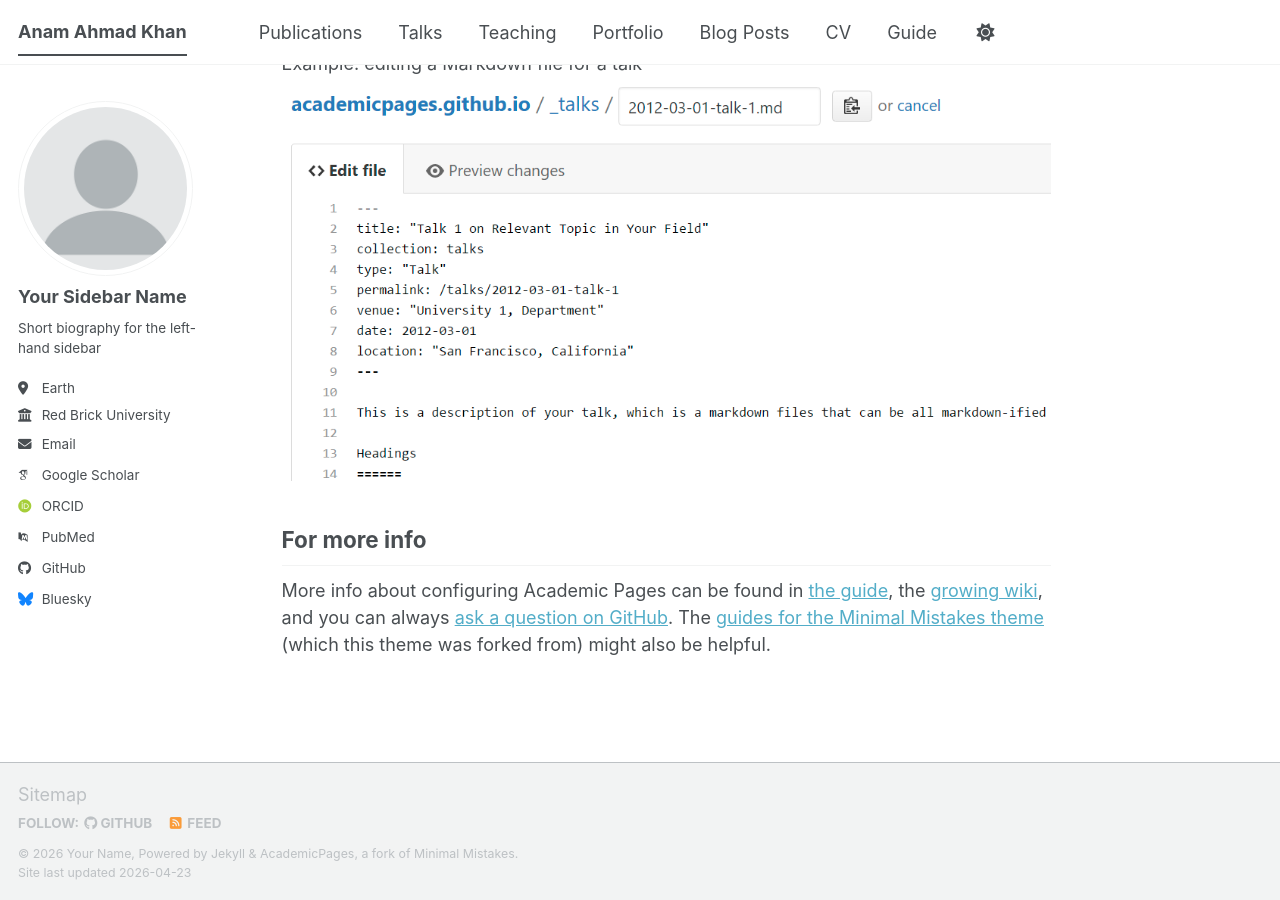
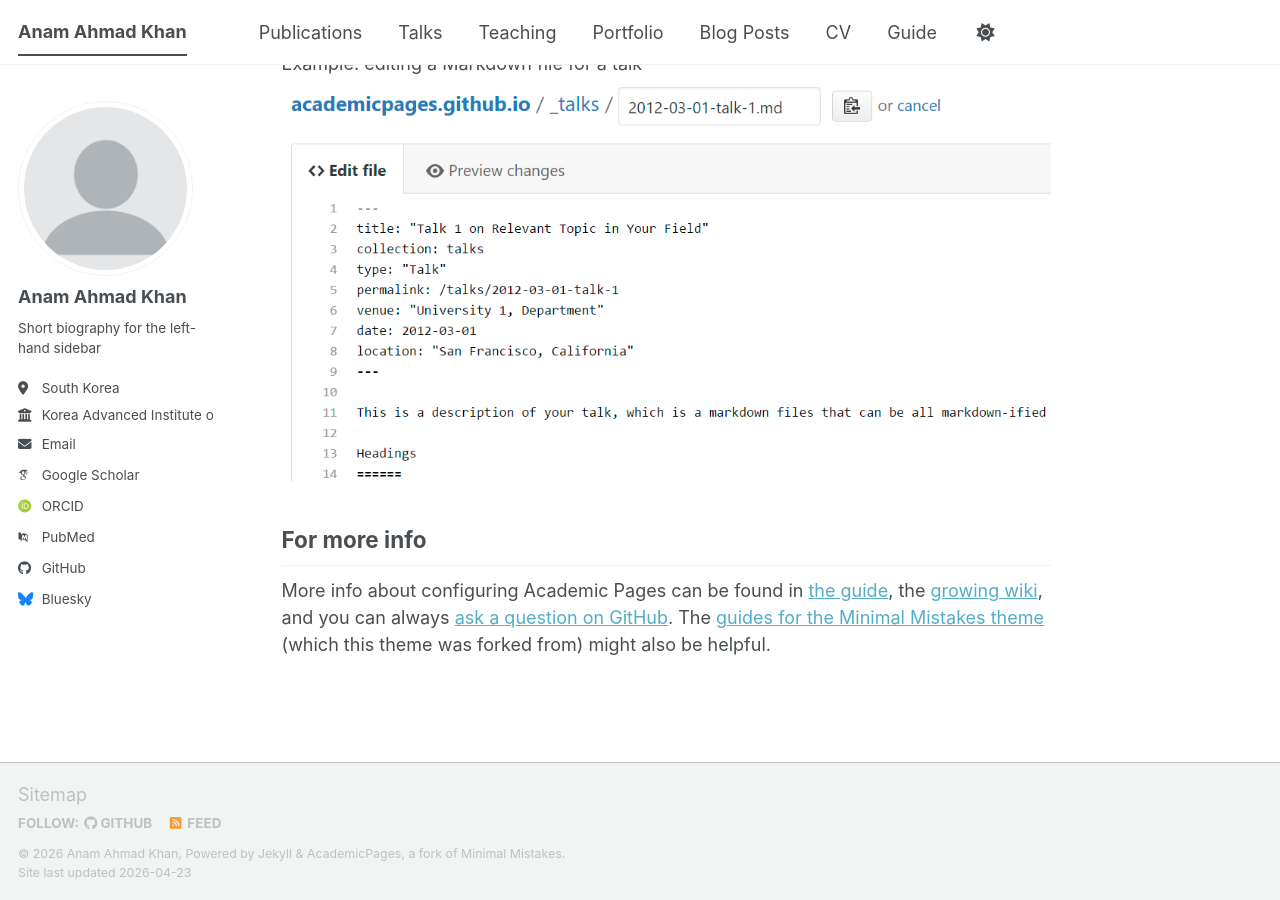
Before and after one commit to khananamahmad3-max/anamkhan.github.io, a Jekyll site: the page built from _pages/about.md, in a window 1280 px wide and 900 px high, scrolled down 2720 px. Built offline with Jekyll 4.4.1, drawn with Linux system fonts in a browser that asks for light colours; some web fonts are replaced; a script bundle is joined from its source files by our own code; library files that are not in the unit come from our copies.

Commit message:
Update _config.yml

```diff
--- a/_config.yml
+++ b/_config.yml
@@ -11,7 +11,7 @@ locale                   : "en-US"
 site_theme               : "default" # The available themes options are "default", "air", "sunrise", "mint", "dirt" and "contrast"
 title                    : "Anam Ahmad Khan"
 title_separator          : "-"
-name                     : &name "Your Name"
+name                     : &name "Anam Ahmad Khan"
 description              : &description "Your Name's academic portfolio"   # Update this with a general description of your site, this is the default if not overridden by a page
 url                      : https://academicpages.github.io # The base hostname & protocol for your site e.g. "https://[your GitHub username].github.io",
                                                            # or if you already have some other page hosted on Github then use "https://[your GitHub username].github.io/[Your Repo Name]"
@@ -24,13 +24,13 @@ repository               : "academicpages/academicpages.github.io"
 author:
   # Biographic information
   avatar           : "profile.png"
-  name             : "Your Sidebar Name"
+  name             : "Anam Ahmad Khan"
   pronouns         : # example: "she/her"
   bio              : "Short biography for the left-hand sidebar"
-  location         : "Earth"
-  employer         : "Red Brick University"
+  location         : "South Korea"
+  employer         : "Korea Advanced Institute of Science & Technology (KAIST)"
   uri              : # URL
-  email            : "none@example.org"
+  email            : "anmahmad@live.com"
 
   # Academic websites
   academia         : # URL
```
